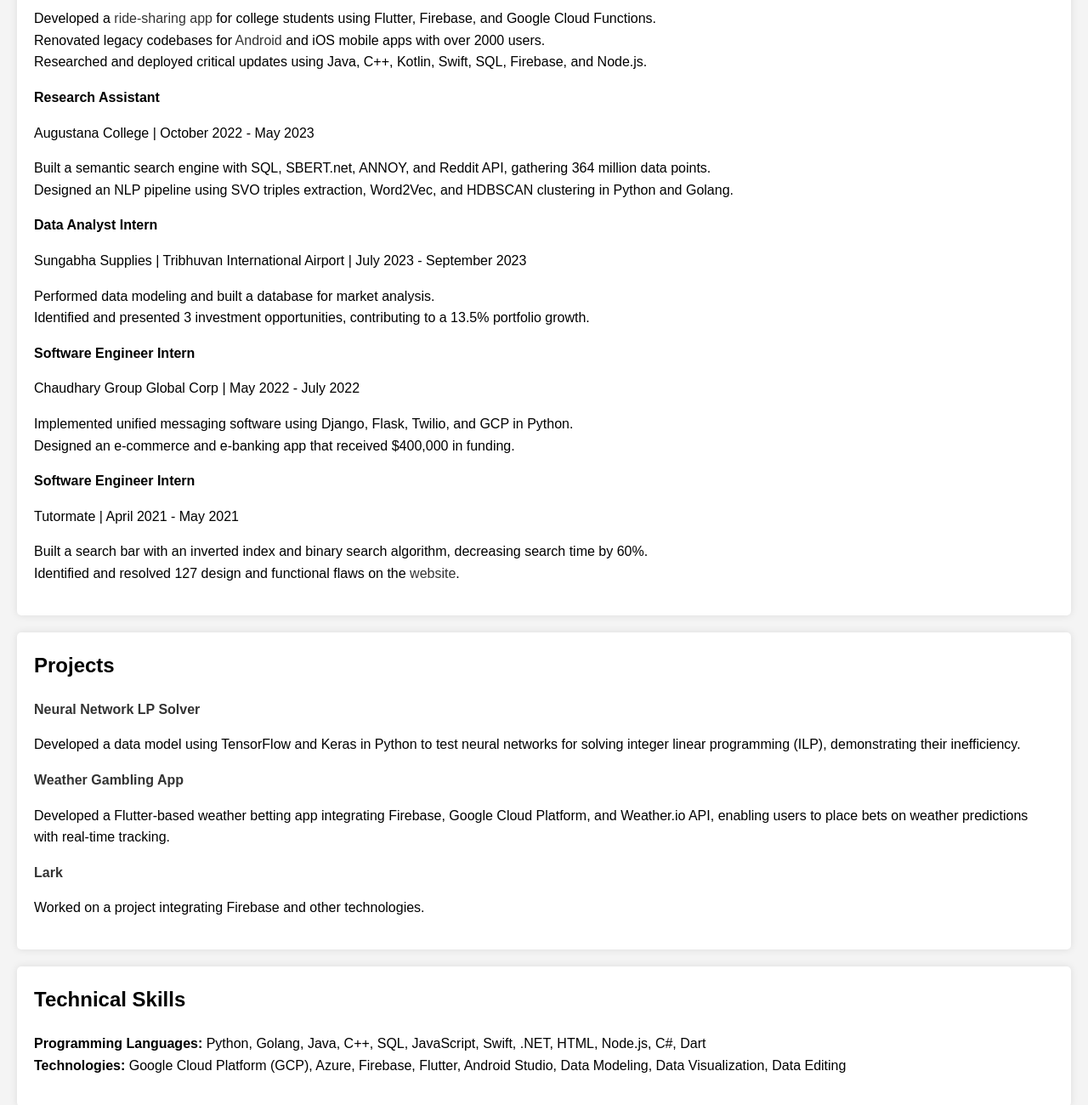
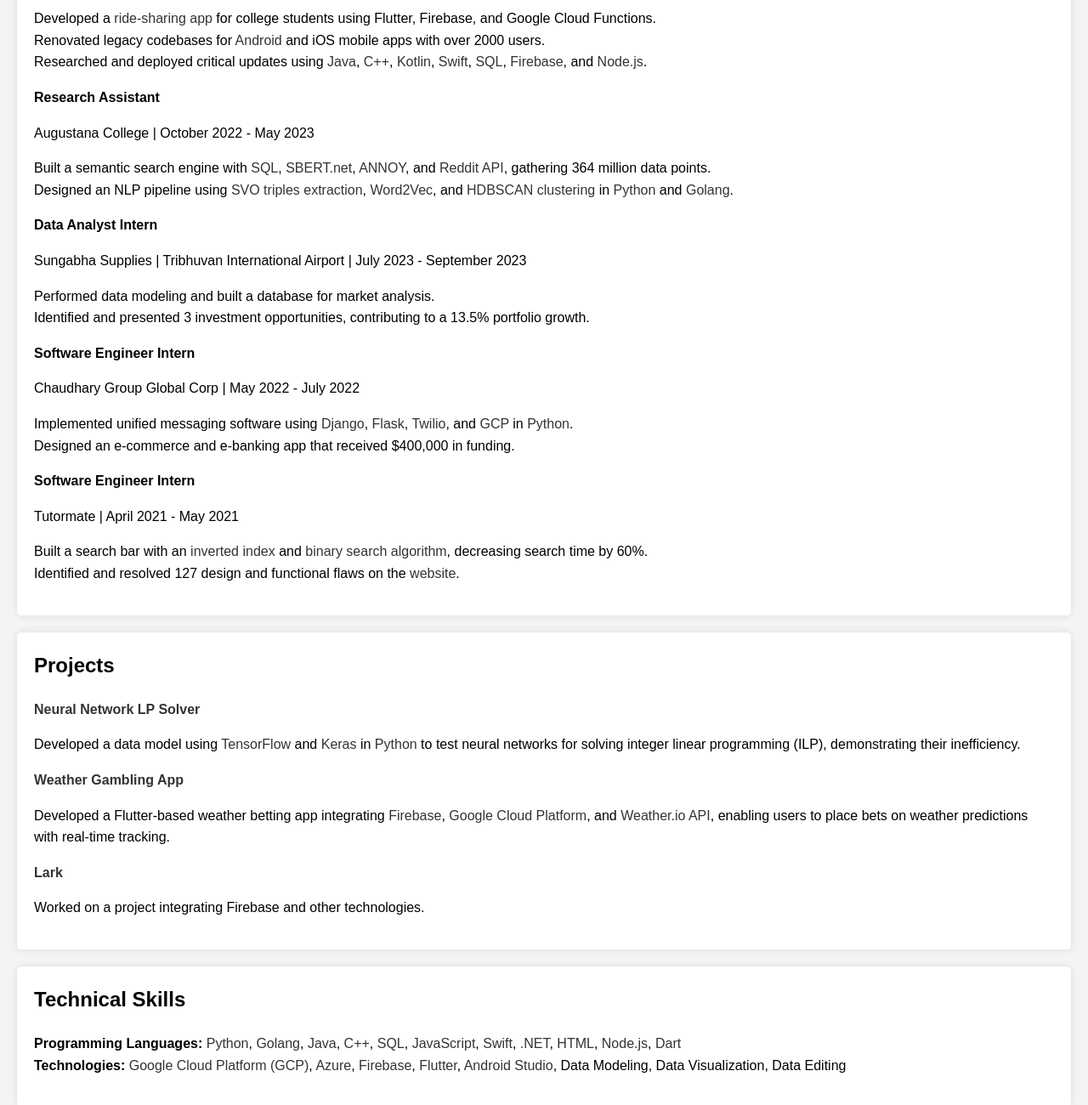
Before and after one commit to Dexterslith/dexterslith.github.io, a plain HTML site: page index.html in a window 1280 px wide. Shown: the part 899-2199 px from the top of the page at 85% size. Drawn offline with Linux system fonts and the light colour scheme.

Commit message:
Update index.html

```diff
--- a/index.html
+++ b/index.html
@@ -75,14 +75,14 @@
     <ul>
         <li>Developed a <a href="https://apps.apple.com/us/app/aces-augustana-college/id1437441626" target="_blank">ride-sharing app</a> for college students using Flutter, Firebase, and Google Cloud Functions.</li>
         <li>Renovated legacy codebases for <a href="https://github.com/AugustanaComputerScienceProjects/OLD-Aces-Android" target="_blank">Android</a> and iOS mobile apps with over 2000 users.</li>
-        <li>Researched and deployed critical updates using Java, C++, Kotlin, Swift, SQL, Firebase, and Node.js.</li>
+        <li>Researched and deployed critical updates using <a href="https://www.oracle.com/java/" target="_blank">Java</a>, <a href="https://isocpp.org/" target="_blank">C++</a>, <a href="https://kotlinlang.org/" target="_blank">Kotlin</a>, <a href="https://developer.apple.com/swift/" target="_blank">Swift</a>, <a href="https://www.postgresql.org/" target="_blank">SQL</a>, <a href="https://firebase.google.com/" target="_blank">Firebase</a>, and <a href="https://nodejs.org/" target="_blank">Node.js</a>.</li>
     </ul>
 
     <p><strong>Research Assistant</strong></p>
     <p>Augustana College | October 2022 - May 2023</p>
     <ul>
-        <li>Built a semantic search engine with SQL, SBERT.net, ANNOY, and Reddit API, gathering 364 million data points.</li>
-        <li>Designed an NLP pipeline using SVO triples extraction, Word2Vec, and HDBSCAN clustering in Python and Golang.</li>
+        <li>Built a semantic search engine with <a href="https://www.postgresql.org/" target="_blank">SQL</a>, <a href="https://www.sbert.net/" target="_blank">SBERT.net</a>, <a href="https://github.com/spotify/annoy" target="_blank">ANNOY</a>, and <a href="https://www.reddit.com/dev/api/" target="_blank">Reddit API</a>, gathering 364 million data points.</li>
+        <li>Designed an NLP pipeline using <a href="https://en.wikipedia.org/wiki/Subject%E2%80%93verb%E2%80%93object" target="_blank">SVO triples extraction</a>, <a href="https://en.wikipedia.org/wiki/Word2vec" target="_blank">Word2Vec</a>, and <a href="https://hdbscan.readthedocs.io/en/latest/" target="_blank">HDBSCAN clustering</a> in <a href="https://www.python.org/" target="_blank">Python</a> and <a href="https://golang.org/" target="_blank">Golang</a>.</li>
     </ul>
 
     <p><strong>Data Analyst Intern</strong></p>
@@ -95,14 +95,14 @@
     <p><strong>Software Engineer Intern</strong></p>
     <p>Chaudhary Group Global Corp | May 2022 - July 2022</p>
     <ul>
-        <li>Implemented unified messaging software using Django, Flask, Twilio, and GCP in Python.</li>
+        <li>Implemented unified messaging software using <a href="https://www.djangoproject.com/" target="_blank">Django</a>, <a href="https://flask.palletsprojects.com/" target="_blank">Flask</a>, <a href="https://www.twilio.com/" target="_blank">Twilio</a>, and <a href="https://cloud.google.com/" target="_blank">GCP</a> in <a href="https://www.python.org/" target="_blank">Python</a>.</li>
         <li>Designed an e-commerce and e-banking app that received $400,000 in funding.</li>
     </ul>
 
     <p><strong>Software Engineer Intern</strong></p>
     <p>Tutormate | April 2021 - May 2021</p>
     <ul>
-        <li>Built a search bar with an inverted index and binary search algorithm, decreasing search time by 60%.</li>
+        <li>Built a search bar with an <a href="https://en.wikipedia.org/wiki/Inverted_index" target="_blank">inverted index</a> and <a href="https://en.wikipedia.org/wiki/Binary_search_algorithm" target="_blank">binary search algorithm</a>, decreasing search time by 60%.</li>
         <li>Identified and resolved 127 design and functional flaws on the <a href="https://www.tutormatenepal.com/" target="_blank">website</a>.</li>
     </ul>
 </section>
@@ -111,10 +111,10 @@
     <h2>Projects</h2>
 
     <p><strong><a href="https://github.com/Dexterslith/Neural-Network-LP-Solve" target="_blank">Neural Network LP Solver</a></strong></p>
-    <p>Developed a data model using TensorFlow and Keras in Python to test neural networks for solving integer linear programming (ILP), demonstrating their inefficiency.</p>
+    <p>Developed a data model using <a href="https://www.tensorflow.org/" target="_blank">TensorFlow</a> and <a href="https://keras.io/" target="_blank">Keras</a> in <a href="https://www.python.org/" target="_blank">Python</a> to test neural networks for solving integer linear programming (ILP), demonstrating their inefficiency.</p>
 
     <p><strong><a href="https://lark-coins.web.app/" target="_blank">Weather Gambling App</a></strong></p>
-    <p>Developed a Flutter-based weather betting app integrating Firebase, Google Cloud Platform, and Weather.io API, enabling users to place bets on weather predictions with real-time tracking.</p>
+    <p>Developed a Flutter-based weather betting app integrating <a href="https://firebase.google.com/" target="_blank">Firebase</a>, <a href="https://cloud.google.com/" target="_blank">Google Cloud Platform</a>, and <a href="https://openweathermap.org/api" target="_blank">Weather.io API</a>, enabling users to place bets on weather predictions with real-time tracking.</p>
 
     <p><strong><a href="https://github.com/AugustanaCSC490Spring2024/Lark" target="_blank">Lark</a></strong></p>
     <p>Worked on a project integrating Firebase and other technologies.</p>
@@ -123,8 +123,8 @@
 <section class="section">
     <h2>Technical Skills</h2>
     <ul>
-        <li><strong>Programming Languages:</strong> Python, Golang, Java, C++, SQL, JavaScript, Swift, .NET, HTML, Node.js, C#, Dart</li>
-        <li><strong>Technologies:</strong> Google Cloud Platform (GCP), Azure, Firebase, Flutter, Android Studio, Data Modeling, Data Visualization, Data Editing</li>
+        <li><strong>Programming Languages:</strong> <a href="https://www.python.org/" target="_blank">Python</a>, <a href="https://golang.org/" target="_blank">Golang</a>, <a href="https://www.oracle.com/java/" target="_blank">Java</a>, <a href="https://isocpp.org/" target="_blank">C++</a>, <a href="https://www.postgresql.org/" target="_blank">SQL</a>, <a href="https://developer.mozilla.org/en-US/docs/Web/JavaScript" target="_blank">JavaScript</a>, <a href="https://developer.apple.com/swift/" target="_blank">Swift</a>, <a href="https://dotnet.microsoft.com/" target="_blank">.NET</a>, <a href="https://developer.mozilla.org/en-US/docs/Web/HTML" target="_blank">HTML</a>, <a href="https://nodejs.org/" target="_blank">Node.js</a>, <a href="https://dart.dev/" target="_blank">Dart</a></li>
+        <li><strong>Technologies:</strong> <a href="https://cloud.google.com/" target="_blank">Google Cloud Platform (GCP)</a>, <a href="https://azure.microsoft.com/" target="_blank">Azure</a>, <a href="https://firebase.google.com/" target="_blank">Firebase</a>, <a href="https://flutter.dev/" target="_blank">Flutter</a>, <a href="https://developer.android.com/studio" target="_blank">Android Studio</a>, Data Modeling, Data Visualization, Data Editing</li>
     </ul>
 </section>
 
```
